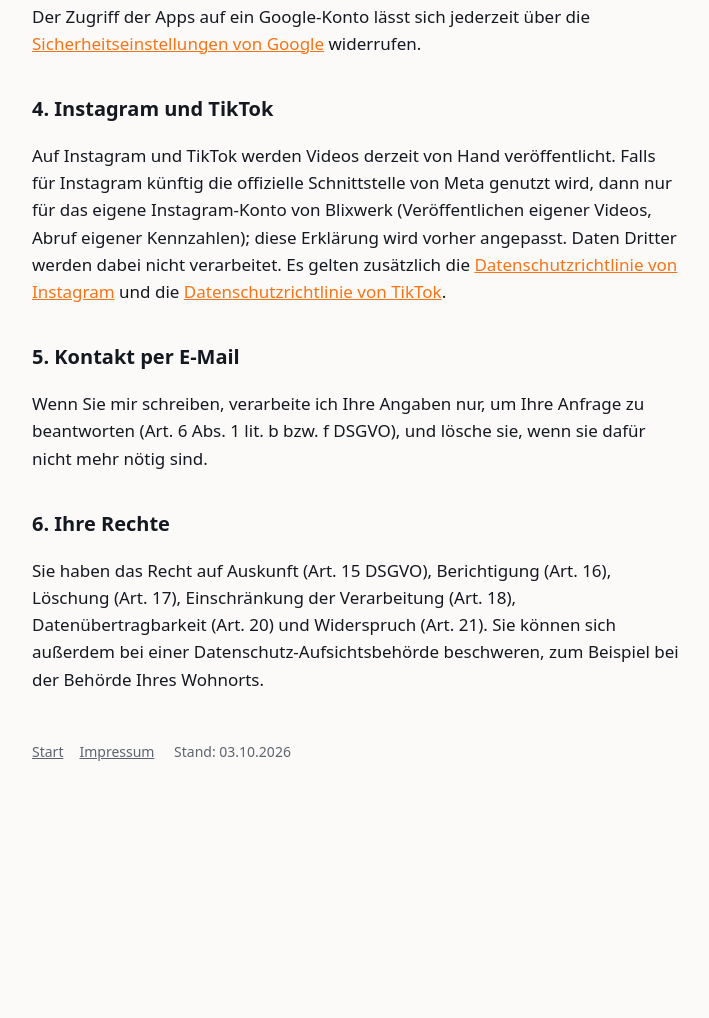
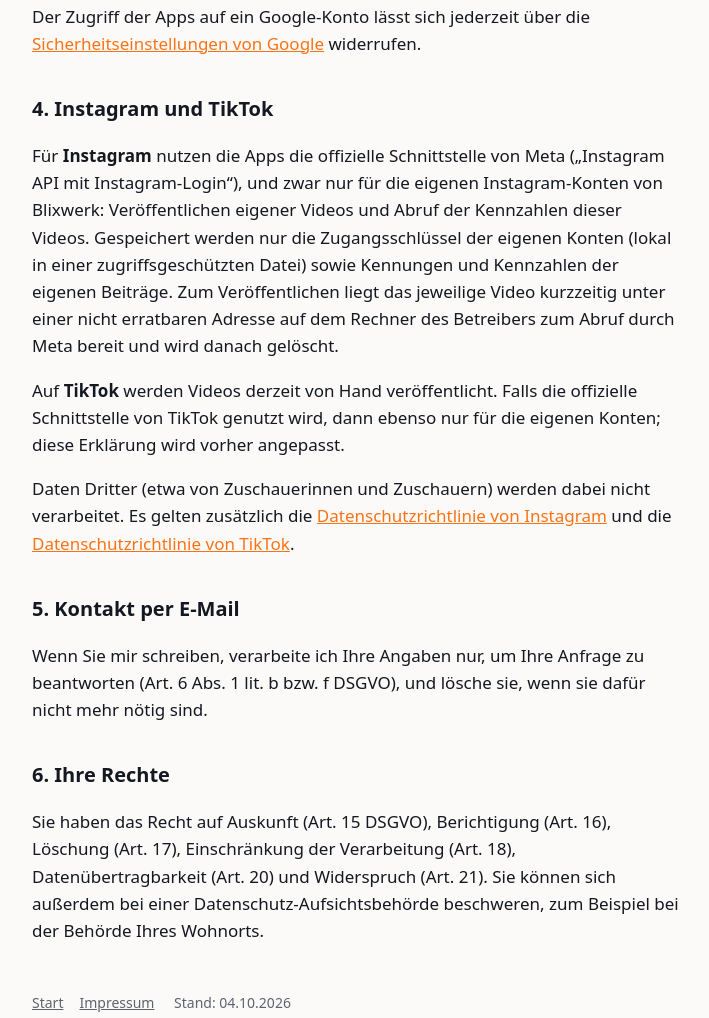
Before and after one commit to BlixWerk/blixwerk.github.io, a plain HTML site: page datenschutz.html in a window 1280 px wide. Shown: the part 1590-2608 px from the top of the page, without its empty margins (284-993 px from the left). Before the commit the page ends 2401 px from the top, so only its background shows below. Drawn offline with Linux system fonts and the light colour scheme.

Commit message:
Add files via upload

```diff
--- a/datenschutz.html
+++ b/datenschutz.html
@@ -70,12 +70,17 @@
 widerrufen.</p>
 
 <h2>4. Instagram und TikTok</h2>
-<p>Auf Instagram und TikTok werden Videos derzeit von Hand veröffentlicht. Falls für Instagram
-künftig die offizielle Schnittstelle von Meta genutzt wird, dann nur für das eigene
-Instagram-Konto von Blixwerk (Veröffentlichen eigener Videos, Abruf eigener Kennzahlen);
-diese Erklärung wird vorher angepasst.
-Daten Dritter werden dabei nicht verarbeitet. Es gelten zusätzlich die
-<a href="https://privacycenter.instagram.com/policy">Datenschutzrichtlinie von Instagram</a> und die
+<p>Für <strong>Instagram</strong> nutzen die Apps die offizielle Schnittstelle von Meta
+(„Instagram API mit Instagram-Login“), und zwar nur für die eigenen Instagram-Konten von Blixwerk:
+Veröffentlichen eigener Videos und Abruf der Kennzahlen dieser Videos. Gespeichert werden nur die
+Zugangsschlüssel der eigenen Konten (lokal in einer zugriffsgeschützten Datei) sowie Kennungen und Kennzahlen
+der eigenen Beiträge. Zum Veröffentlichen liegt das jeweilige Video kurzzeitig unter einer nicht
+erratbaren Adresse auf dem Rechner des Betreibers zum Abruf durch Meta bereit und wird danach gelöscht.</p>
+<p>Auf <strong>TikTok</strong> werden Videos derzeit von Hand veröffentlicht. Falls die offizielle
+Schnittstelle von TikTok genutzt wird, dann ebenso nur für die eigenen Konten; diese Erklärung wird
+vorher angepasst.</p>
+<p>Daten Dritter (etwa von Zuschauerinnen und Zuschauern) werden dabei nicht verarbeitet. Es gelten
+zusätzlich die <a href="https://privacycenter.instagram.com/policy">Datenschutzrichtlinie von Instagram</a> und die
 <a href="https://www.tiktok.com/legal/privacy-policy-eea">Datenschutzrichtlinie von TikTok</a>.</p>
 
 <h2>5. Kontakt per E-Mail</h2>
@@ -88,7 +93,7 @@
 (Art. 21). Sie können sich außerdem bei einer Datenschutz-Aufsichtsbehörde beschweren,
 zum Beispiel bei der Behörde Ihres Wohnorts.</p>
 
-<footer><a href="index.html">Start</a><a href="impressum.html">Impressum</a> Stand: 03.10.2026</footer>
+<footer><a href="index.html">Start</a><a href="impressum.html">Impressum</a> Stand: 04.10.2026</footer>
 </main>
 </body>
 </html>
```
